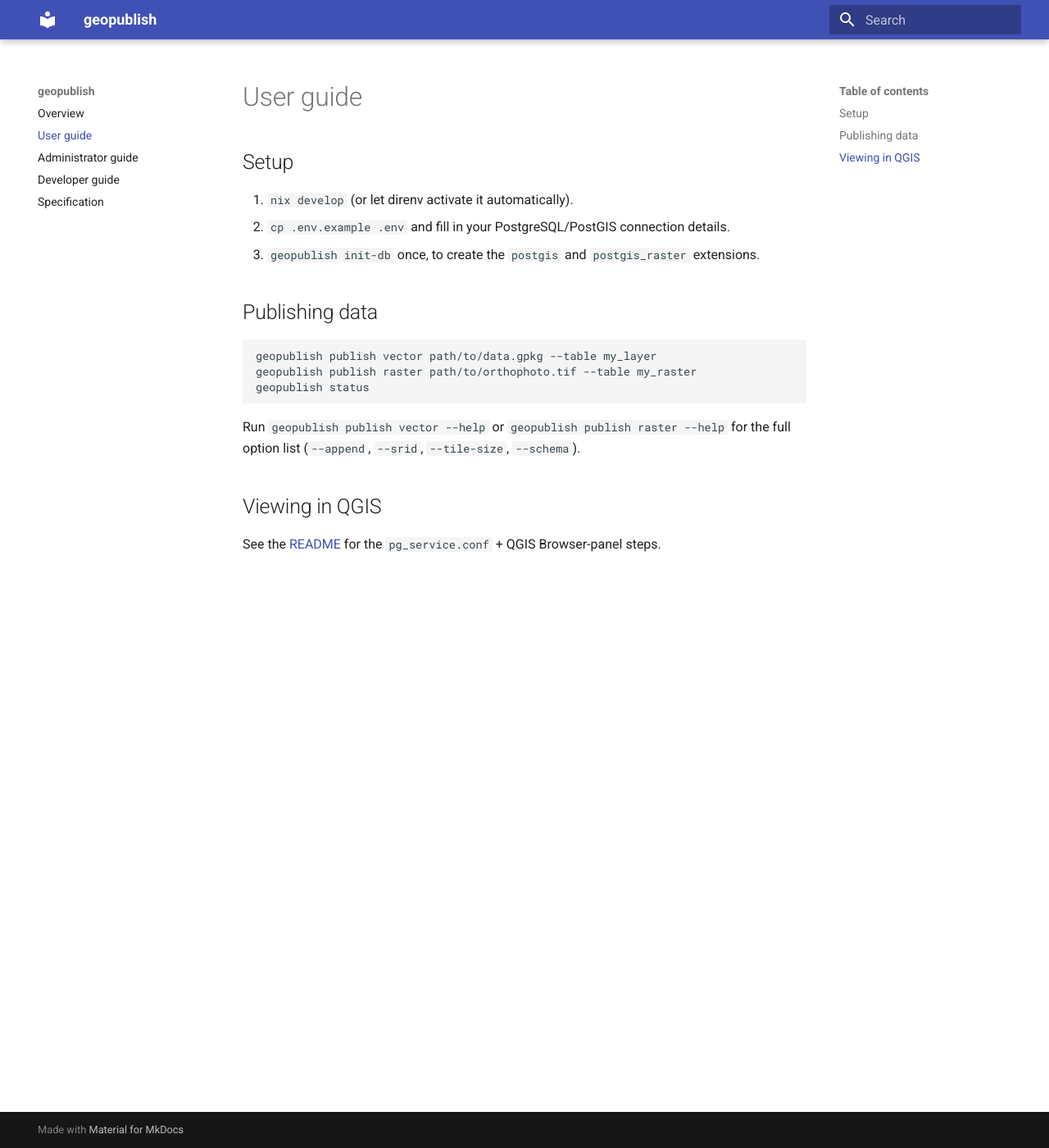
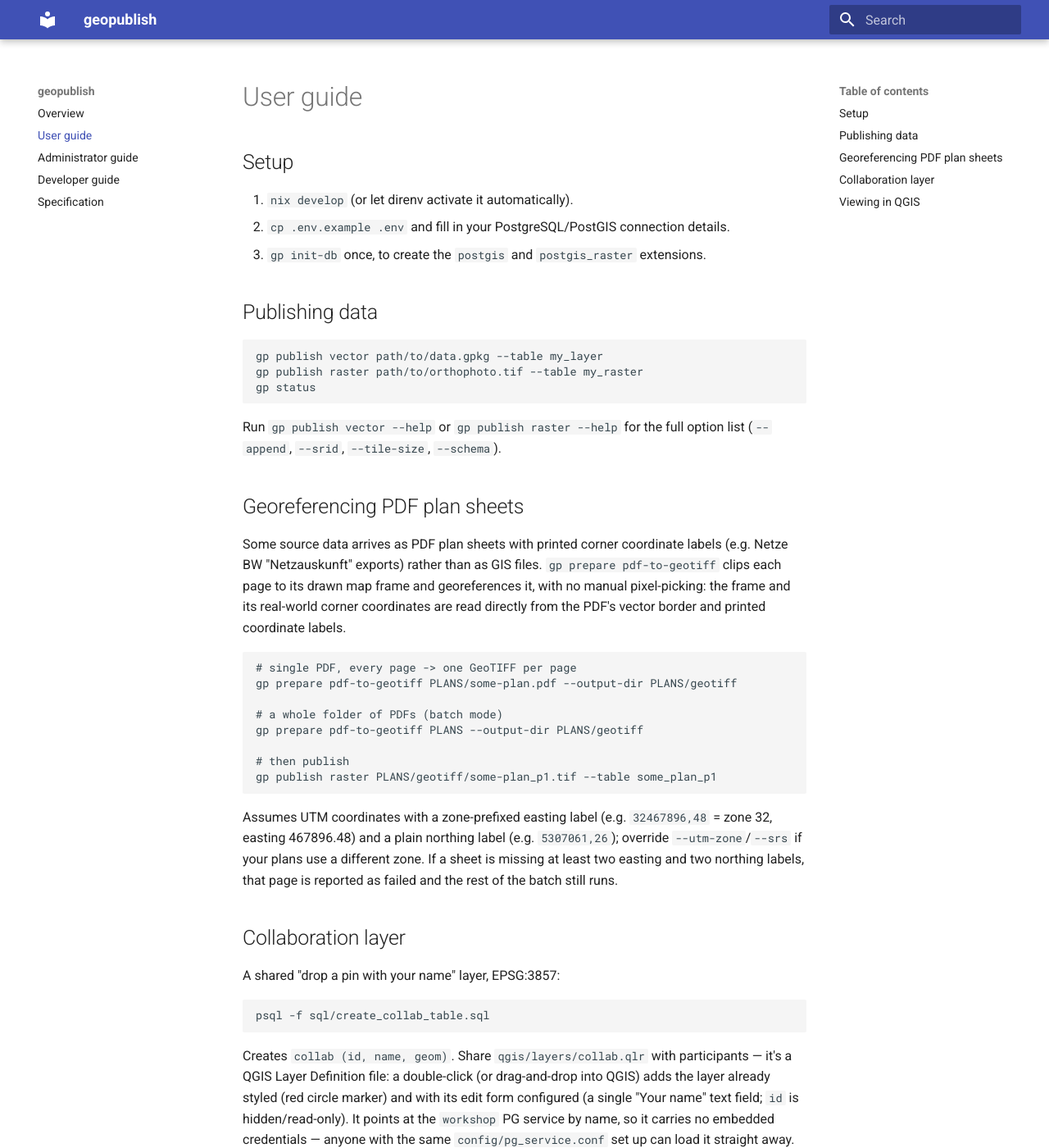
Before and after one commit to timlinux/geopublish, an MkDocs documentation site: the page built from docs/user/index.md, in a window 1280 px wide and 1400 px high. Shown: the whole window at 82% size. Built offline with MkDocs 1.6.1 and Material for MkDocs 9.7.7, drawn with Linux system fonts in a browser that asks for light colours; some of the changed text lies outside the part shown.

Commit message:
feat: add collab table + shareable QGIS layer definition; fix docs site gaps
sql/create_collab_table.sql creates a shared "drop a pin with your name"
table (id, name, geom), EPSG:3857. qgis/layers/collab.qlr is a QGIS Layer
Definition for it -- styled point renderer, edit form with a "Your name"
field, id hidden -- referencing the 'workshop' PG service by name so it
carries no embedded credentials and is safe to hand out.

Also moves the pdf-to-geotiff and collab-layer how-tos (previously only in
README.md, which gp docs-serve never reads) into docs/user/index.md, and
notes the new modules/files in docs/developer/index.md. Adds
PLANS/publish-netze-bw.sh, the convenience script requested earlier for
publishing the two generated rasters.

PLANS/*.pdf remains untracked by request.

````diff
--- a/REUSE.toml
+++ b/REUSE.toml
@@ -11,6 +11,7 @@
   ".env.example",
   "config/pg_service.conf.example",
   "flake.lock",
+  "qgis/layers/*.qlr",
 ]
 SPDX-FileCopyrightText = "2026 Kartoza"
 SPDX-License-Identifier = "MIT"
--- a/docs/user/index.md
+++ b/docs/user/index.md
@@ -5,21 +5,74 @@
 1. `nix develop` (or let direnv activate it automatically).
 2. `cp .env.example .env` and fill in your PostgreSQL/PostGIS connection
    details.
-3. `geopublish init-db` once, to create the `postgis` and `postgis_raster`
+3. `gp init-db` once, to create the `postgis` and `postgis_raster`
    extensions.
 
 ## Publishing data
 
 ```bash
-geopublish publish vector path/to/data.gpkg --table my_layer
-geopublish publish raster path/to/orthophoto.tif --table my_raster
-geopublish status
+gp publish vector path/to/data.gpkg --table my_layer
+gp publish raster path/to/orthophoto.tif --table my_raster
+gp status
 ```
 
-Run `geopublish publish vector --help` or `geopublish publish raster --help`
-for the full option list (`--append`, `--srid`, `--tile-size`, `--schema`).
+Run `gp publish vector --help` or `gp publish raster --help` for the full
+option list (`--append`, `--srid`, `--tile-size`, `--schema`).
+
+## Georeferencing PDF plan sheets
+
+Some source data arrives as PDF plan sheets with printed corner coordinate
+labels (e.g. Netze BW "Netzauskunft" exports) rather than as GIS files.
+`gp prepare pdf-to-geotiff` clips each page to its drawn map frame and
+georeferences it, with no manual pixel-picking: the frame and its
+real-world corner coordinates are read directly from the PDF's vector
+border and printed coordinate labels.
+
+```bash
+# single PDF, every page -> one GeoTIFF per page
+gp prepare pdf-to-geotiff PLANS/some-plan.pdf --output-dir PLANS/geotiff
+
+# a whole folder of PDFs (batch mode)
+gp prepare pdf-to-geotiff PLANS --output-dir PLANS/geotiff
+
+# then publish
+gp publish raster PLANS/geotiff/some-plan_p1.tif --table some_plan_p1
+```
+
+Assumes UTM coordinates with a zone-prefixed easting label (e.g.
+`32467896,48` = zone 32, easting 467896.48) and a plain northing label
+(e.g. `5307061,26`); override `--utm-zone`/`--srs` if your plans use a
+different zone. If a sheet is missing at least two easting and two
+northing labels, that page is reported as failed and the rest of the
+batch still runs.
+
+## Collaboration layer
+
+A shared "drop a pin with your name" layer, EPSG:3857:
+
+```bash
+psql -f sql/create_collab_table.sql
+```
+
+Creates `collab (id, name, geom)`. Share `qgis/layers/collab.qlr` with
+participants — it's a QGIS Layer Definition file: a double-click (or
+drag-and-drop into QGIS) adds the layer already styled (red circle marker)
+and with its edit form configured (a single "Your name" text field; `id` is
+hidden/read-only). It points at the `workshop` PG service by name, so it
+carries no embedded credentials — anyone with the same
+`config/pg_service.conf` set up can load it straight away.
 
 ## Viewing in QGIS
 
-See the [README](https://github.com/kartoza/geopublish#viewing-in-qgis) for
-the `pg_service.conf` + QGIS Browser-panel steps.
+1. Copy `config/pg_service.conf.example` to `config/pg_service.conf` and
+   fill in your connection details (this file is gitignored).
+2. `export PGSERVICEFILE="$PWD/config/pg_service.conf"` before launching
+   QGIS from the same shell.
+3. In QGIS's **Browser** panel: PostgreSQL → New Connection → tick
+   **Service** and enter `workshop`. Published tables appear immediately —
+   no credentials typed into QGIS itself. Drag a layer onto the canvas to
+   add it.
+
+Alternative for a specific raster: **Layer → Add Layer → Add PostGIS
+Raster Layer...**, pick the `workshop` connection, schema `public`, then
+the table.
````
Also changed, not shown: CHANGELOG.md (+6 -0 lines), README.md (+16 -0 lines), docs/developer/index.md (+7 -0 lines), 4 other files.
